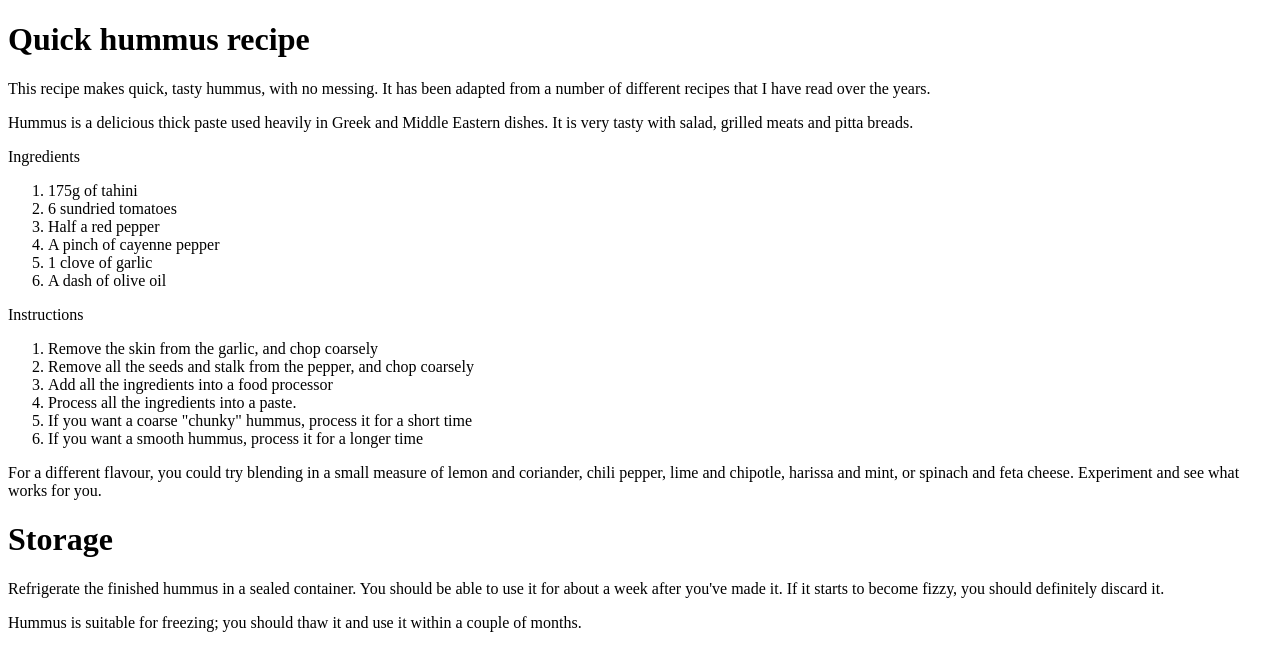
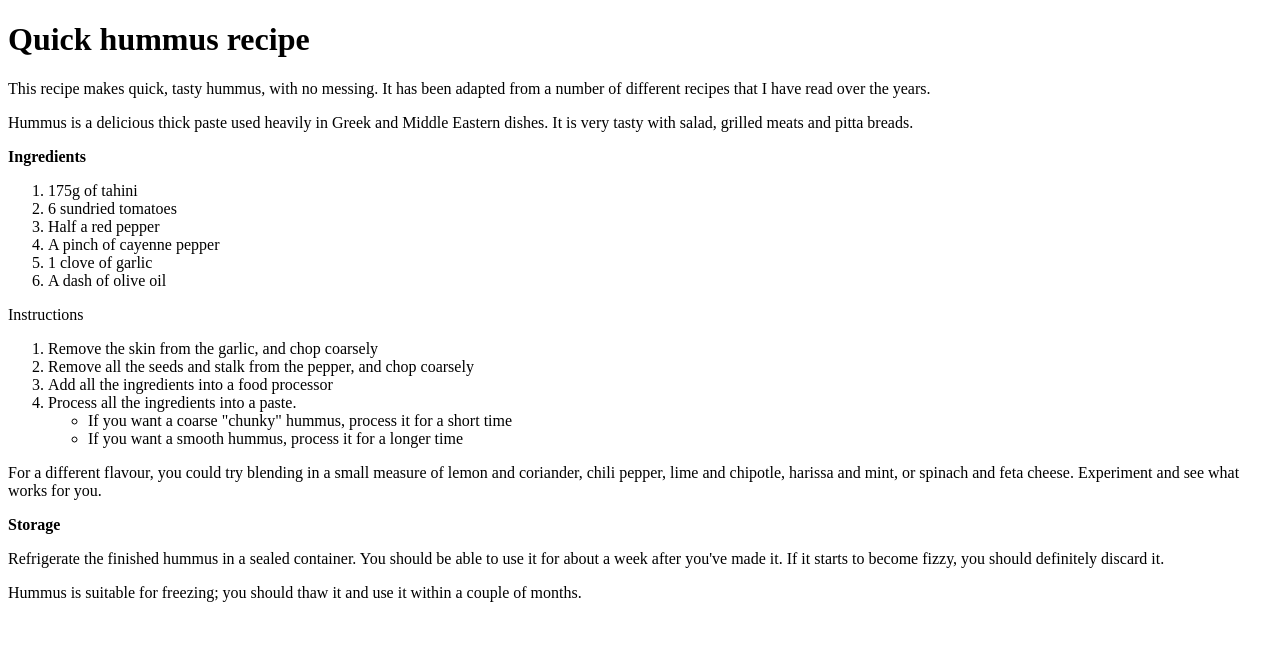
Before and after one commit to Akshay163/Front-end_practice, a plain HTML site: page initial-testing-files/textstart.html in a window 1280 px wide. Drawn offline with Linux system fonts and the light colour scheme.

Commit message:
Update textstart.html

```diff
--- a/initial-testing-files/textstart.html
+++ b/initial-testing-files/textstart.html
@@ -11,7 +11,7 @@
 
   <p>  Hummus is a delicious thick paste used heavily in Greek and Middle Eastern dishes. It is very tasty with salad, grilled meats and pitta breads.</p>
 
-    <p>Ingredients</p>
+    <p><strong>Ingredients</strong></p>
 
     <ol>
       <li>175g of tahini</li>
@@ -28,14 +28,17 @@
       <li>Remove the skin from the garlic, and chop coarsely</li>
       <li>Remove all the seeds and stalk from the pepper, and chop coarsely</li>
       <li>Add all the ingredients into a food processor</li>
-      <li>Process all the ingredients into a paste.</li>
-      <li>If you want a coarse "chunky" hummus, process it for a short time</li>
-      <li>If you want a smooth hummus, process it for a longer time</li>
+      <li>Process all the ingredients into a paste.
+        <ul>
+          <li>If you want a coarse "chunky" hummus, process it for a short time</li>
+          <li>If you want a smooth hummus, process it for a longer time</li>
+        </ul>
+      </li>
     </ol>
 
     <p>For a different flavour, you could try blending in a small measure of lemon and coriander, chili pepper, lime and chipotle, harissa and mint, or spinach and feta cheese. Experiment and see what works for you.</p>
 
-    <h1>Storage</h1>
+    <p><strong>Storage</strong></p>
 
     <p>Refrigerate the finished hummus in a sealed container. You should be able to use it for about a week after you've made it. If it starts to become fizzy, you should definitely discard it.</p>
 
```
